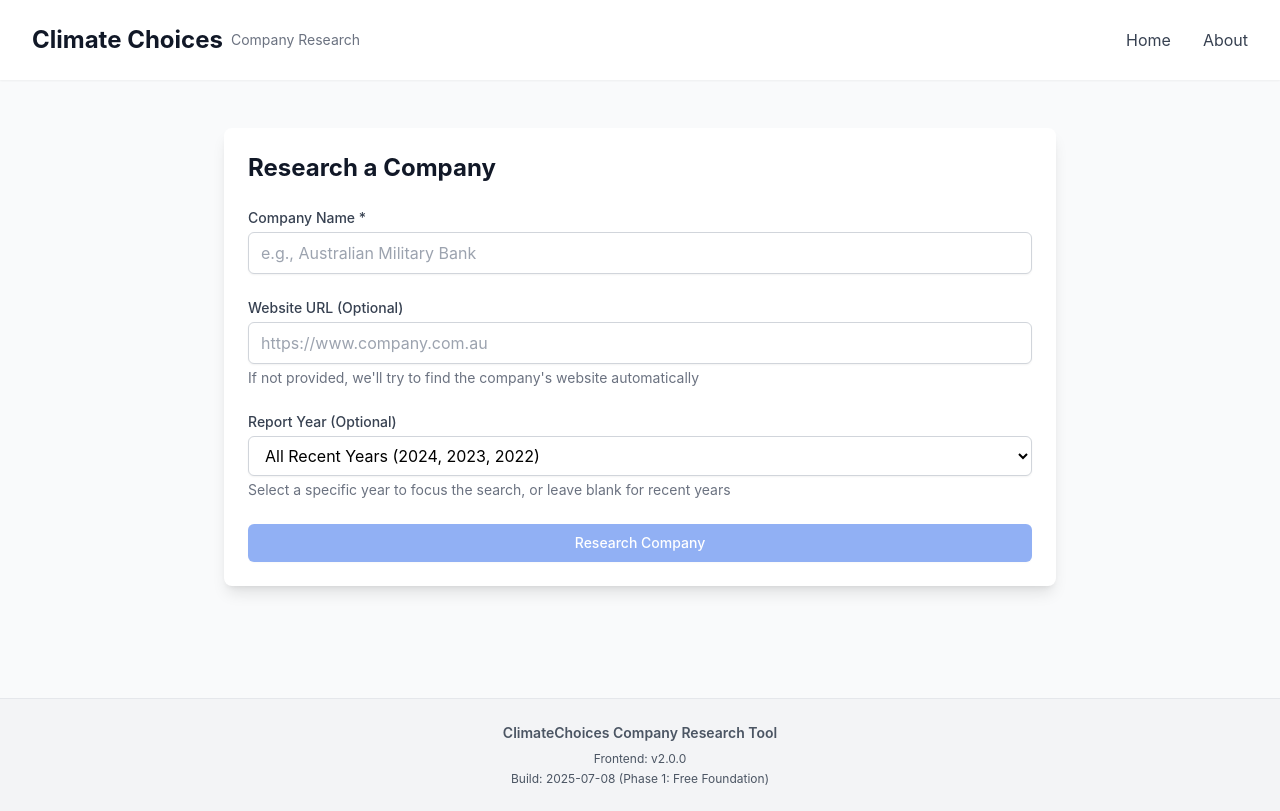
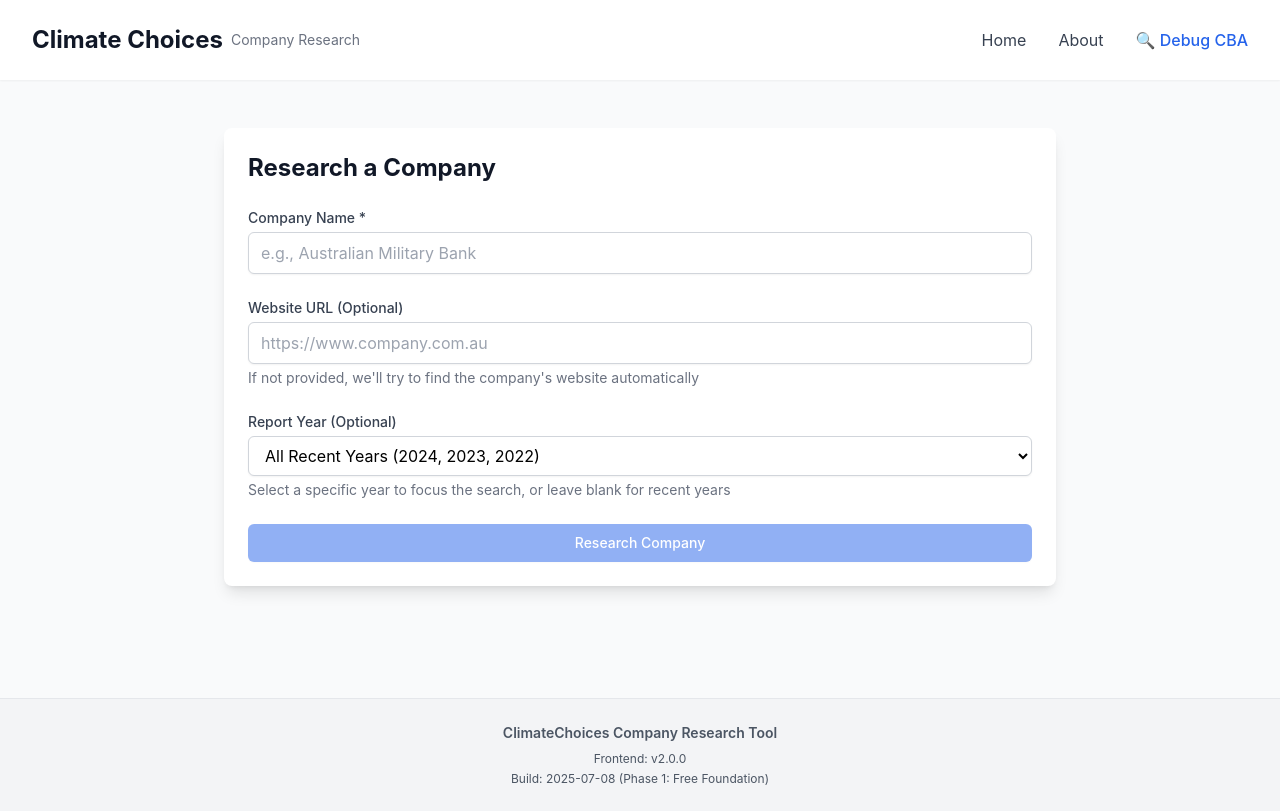
Before and after one commit to DB-Bee6465/climatechoices-company-research, a Next.js app: page /research in a window 1280 px wide. Built offline with nearby package versions, Linux system fonts and the light colour scheme.

Commit message:
Add debug navigation link to research page
- Added 🔍 Debug CBA link to research page navigation
- Makes Commonwealth Bank debug page easily accessible
- Helps with testing and troubleshooting Total Assets extraction

```diff
--- a/pages/research.js
+++ b/pages/research.js
@@ -93,6 +93,9 @@
               </Link>
               <Link href="/about" className="text-gray-700 hover:text-blue-600">
                 About
+              </Link>
+              <Link href="/debug-cba" className="text-blue-600 hover:text-blue-700 font-medium">
+                🔍 Debug CBA
               </Link>
             </nav>
           </div>
```
